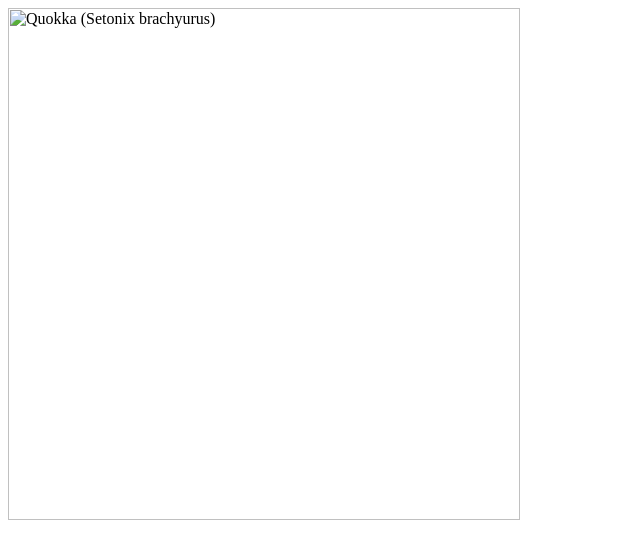
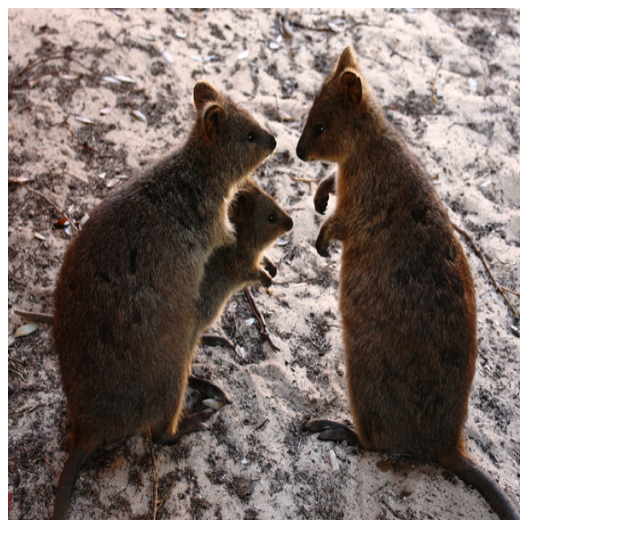
Before and after one commit to bantuNgxola/stars, a plain HTML site: page index.html in a window 1280 px wide. Shown: the whole page, without its empty margins (0-640 px from the left). Drawn offline with Linux system fonts and the light colour scheme.

Commit message:
Update index.html

```diff
--- a/index.html
+++ b/index.html
@@ -3,6 +3,6 @@
     <title>Height and Width of Images</title>
   </head>
   <body>
-    <img src="images/quokka.jpg" alt="Quokka (Setonix brachyurus)" width="512" height="512" />
+    <img src="images/quokka1.jpg" alt="Quokka (Setonix brachyurus)" width="512" height="512" />
   </body>
 </html>
```
